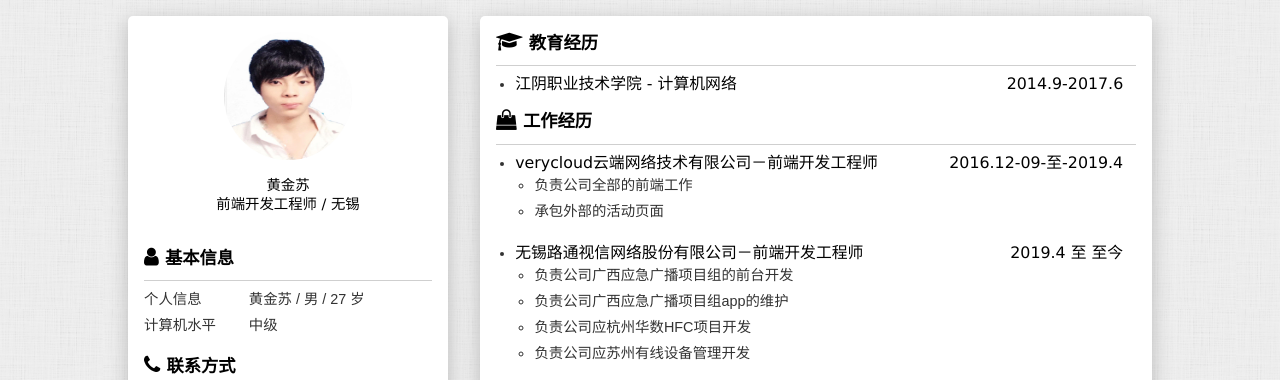
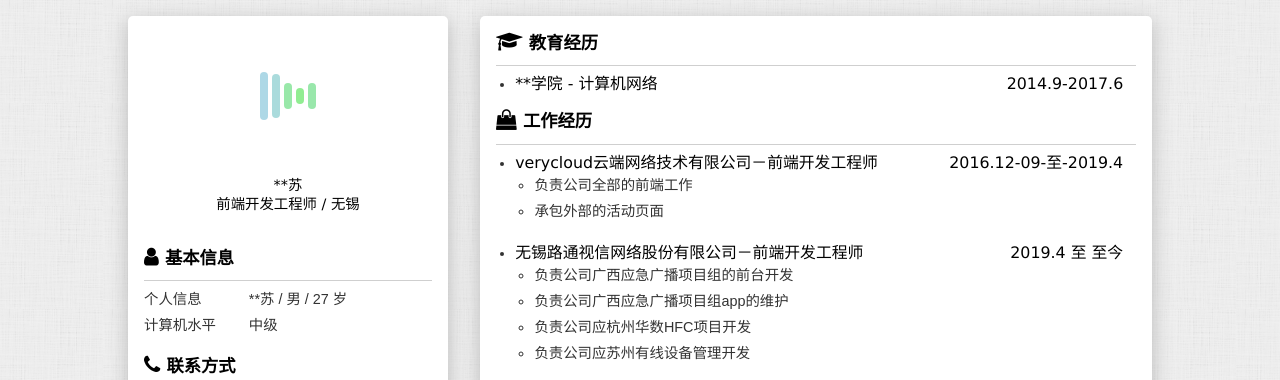
Before and after one commit to reacthjs/creame, a plain HTML site: page index.html in a window 1280 px wide. Shown: the top 380 px of the page. Drawn offline with Linux system fonts and the light colour scheme.

Commit message:
Update index.html

```diff
--- a/index.html
+++ b/index.html
@@ -14,7 +14,7 @@
         <meta http-equiv="Cache-Control" content="no-cache, no-store, must-revalidate" />
         <meta http-equiv="Pragma" content="no-cache" />
         <meta http-equiv="Expires" content="0" />
-    	<title>[简历]黄金苏-前端开发工程师/无锡</title>
+    	<title>[简历]**苏-前端开发工程师/无锡</title>
     	<link rel="shortcut icon" href="assets/images/favicon.ico" type="image/x-icon">
         <link rel="stylesheet" href="assets/css/typo.css">
         <link rel="stylesheet" href="assets/css/font-awesome.min.css">
@@ -43,10 +43,10 @@
                             <span></span>
                         </div>
                         <!-- 头像照片 -->
-                        <img class="avatar" src="assets/images/hjs.jpg" onload="loadings()">
+                        <img class="avatar" src="assets/images/default.jpg" onload="loadings()">
                     </section>
 
-                    <h1 class="name">黄金苏</h1>
+                    <h1 class="name">**苏</h1>
                     <h4 class="info-job">前端开发工程师 / 无锡</h4>
 
                 </section>
@@ -58,7 +58,7 @@
                     <ul>
                         <li>
                             <label>个人信息</label>
-                            <span>黄金苏 / 男 /  <i id="age">999</i> 岁</span>
+                            <span>**苏 / 男 /  <i id="age">999</i> 岁</span>
                         </li>
                         <li>
                             <label>计算机水平</label>
@@ -128,7 +128,7 @@
                     <hr/>
                     <ul>
                         <li>
-                            <h3><span>江阴职业技术学院 - 计算机网络</span><time>2014.9-2017.6</time></h3>
+                            <h3><span>**学院 - 计算机网络</span><time>2014.9-2017.6</time></h3>
                         </li>
                     </ul>
                 </section>
```
